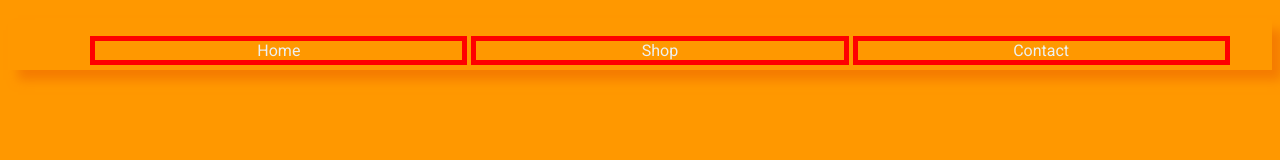
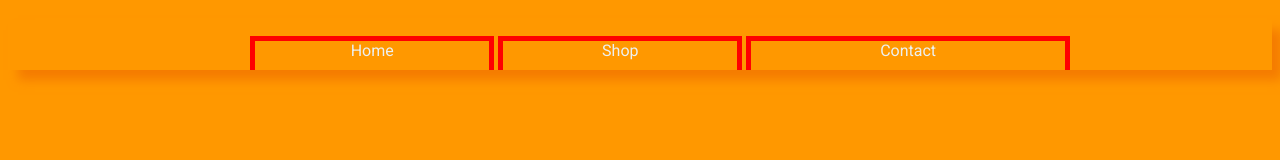
Before and after one commit to rakeshdas1/HTMLStylize, a plain HTML site: page index.html in a window 1280 px wide. Drawn offline with nearby package versions, Linux system fonts and the light colour scheme.

Commit message:
header stuff

```diff
--- a/index.html
+++ b/index.html
@@ -11,7 +11,7 @@
          <div id="headerLinks">
              <ul>
                  <center>
-                     <li><a href="#" id=headerLinks>Home</a></li>
+                     <li><a href="#" id=headerLinks><center>Home</center> &nbsp; &nbsp; &nbsp; &nbsp; &nbsp; &nbsp; &nbsp; &nbsp; &nbsp; &nbsp; &nbsp; &nbsp; &nbsp; &nbsp; &nbsp; &nbsp; &nbsp; &nbsp; &nbsp; &nbsp; &nbsp; &nbsp; &nbsp; &nbsp; &nbsp; &nbsp; &nbsp; &nbsp; &nbsp; &nbsp;</a></li>
                      <!--<li id="space">&nbsp;</li>
                      <li id="space">&nbsp;</li>
                      <li id="space">&nbsp;</li>
@@ -24,7 +24,7 @@
                      <li id="space">&nbsp;</li>
                      <li id="space">&nbsp;</li>
                      <li id="space">&nbsp;</li>-->
-                     <li><a href="#" id=headerLinks>Shop</a></li>
+                     <li><a href="#" id=headerLinks><center>Shop</center> &nbsp; &nbsp; &nbsp; &nbsp; &nbsp; &nbsp; &nbsp; &nbsp; &nbsp; &nbsp; &nbsp; &nbsp; &nbsp; &nbsp; &nbsp; &nbsp; &nbsp; &nbsp; &nbsp; &nbsp; &nbsp; &nbsp; &nbsp; &nbsp; &nbsp; &nbsp; &nbsp; &nbsp; &nbsp; &nbsp;</a></li>
                      <!--<li>&nbsp;</li>
                      <li>&nbsp;</li>
                      <li>&nbsp;</li>
@@ -37,7 +37,7 @@
                      <li>&nbsp;</li>
                      <li>&nbsp;</li>
                      <li>&nbsp;</li>-->
-                     <li><a href="#" id=headerLinks>Contact</a></li>
+                     <li><a href="#" id=headerLinks><center>Contact</center> &nbsp; &nbsp; &nbsp; &nbsp; &nbsp; &nbsp; &nbsp; &nbsp; &nbsp; &nbsp; &nbsp; &nbsp; &nbsp; &nbsp; &nbsp; &nbsp; &nbsp; &nbsp; &nbsp; &nbsp; &nbsp; &nbsp; &nbsp; &nbsp; &nbsp; &nbsp; &nbsp; &nbsp; &nbsp; &nbsp; &nbsp; &nbsp; &nbsp; &nbsp; &nbsp; &nbsp; &nbsp; &nbsp; &nbsp; &nbsp;</a></li>
                  </center>
              </ul>
          </div>
--- a/styles.css
+++ b/styles.css
@@ -17,10 +17,10 @@
     display: inline-block;
     text-align: center;
     border: 5px solid red;
-    padding-left: 10%;
+    /*padding-left: 10%;
     padding-right: 10%;
     width: 10%;
-    height: 10%
+    height: 10%*/
     /*border-width: 10px;*/
 }
 #headerlinks ul{
```
